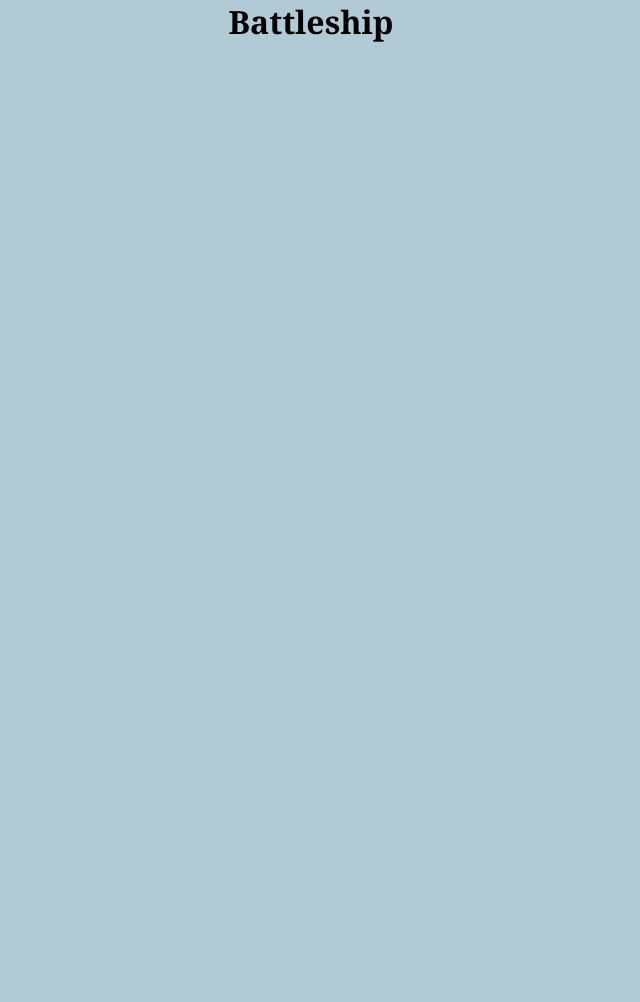
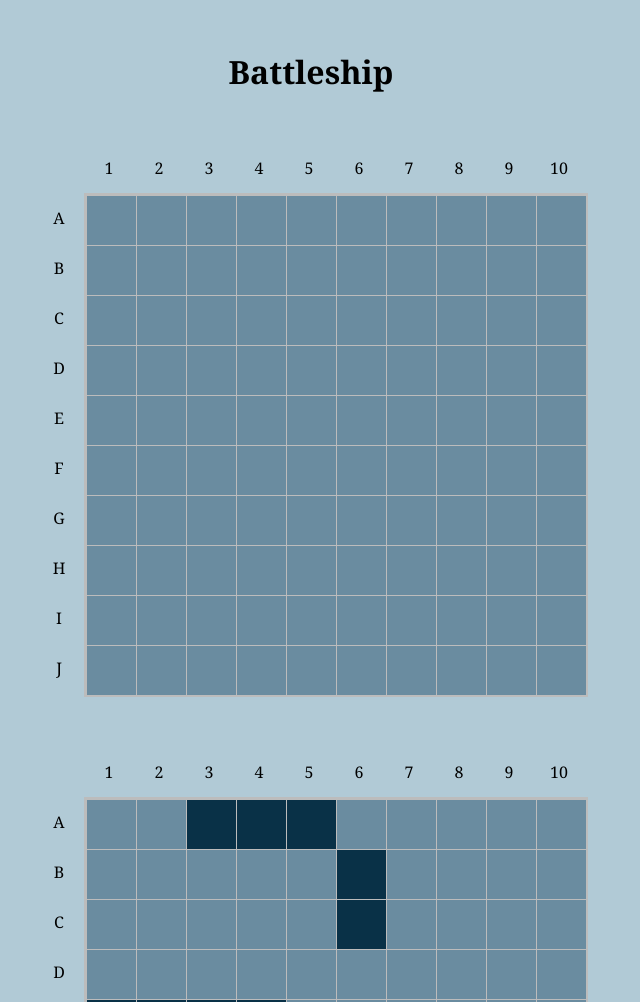
Before and after one commit to hannliao/battleship, a website built with webpack: page src/index.html in a window 1280 px wide. Shown: the top 1002 px of the page, without its empty margins (329-969 px from the left). Before the commit the page ends 800 px from the top, so only its background shows below. Built offline with nearby package versions, Linux system fonts and the light colour scheme.

Commit message:
Render gameboards

```diff
--- a/src/dom.js
+++ b/src/dom.js
@@ -1,12 +1,13 @@
 function renderBoard(gameboard) {
   const board = document.createElement('div');
+  board.classList.add('board');
 
   for (let row = 0; row < gameboard.board.length; row++) {
     for (let col = 0; col < gameboard.board[row].length; col++) {
       const cell = document.createElement('button');
       cell.classList.add('cell');
 
-      if (gameboard.board[row][col] !== null) {
+      if (gameboard.board[col][row] !== null) {
         cell.classList.add('ship');
       } else {
         cell.classList.add('empty');
@@ -16,9 +17,33 @@ function renderBoard(gameboard) {
     }
   }
 
+  const { xAxisDiv, yAxisDiv } = renderAxes();
+  const boardContainer = document.createElement('div');
+  boardContainer.classList.add('board-container');
+  boardContainer.innerHTML = '';
+  boardContainer.append(xAxisDiv, yAxisDiv, board);
+
   const gameContainer = document.querySelector('#game');
-  gameContainer.innerHTML = '';
-  gameContainer.appendChild(board);
+  gameContainer.appendChild(boardContainer);
+}
+
+function renderAxes() {
+  const xAxisDiv = document.createElement('div');
+  const xAxis = ['', '1', '2', '3', '4', '5', '6', '7', '8', '9', '10'];
+  xAxis.forEach((num) => renderAxis(num, xAxisDiv));
+
+  const yAxisDiv = document.createElement('div');
+  const yAxis = ['A', 'B', 'C', 'D', 'E', 'F', 'G', 'H', 'I', 'J'];
+  yAxis.forEach((letter) => renderAxis(letter, yAxisDiv));
+
+  return { xAxisDiv, yAxisDiv };
+}
+
+function renderAxis(label, axisDiv) {
+  const axis = document.createElement('div');
+  axis.textContent = label;
+  axisDiv.appendChild(axis);
+  axisDiv.classList.add('axis');
 }
 
 export { renderBoard };
--- a/src/factories/player.js
+++ b/src/factories/player.js
@@ -11,6 +11,7 @@ export default function Player(name) {
     attacks.push([x, y]);
   }
   return {
+    name,
     gameboard,
     attack,
   };
--- a/src/index.html
+++ b/src/index.html
@@ -9,6 +9,8 @@
     <header>
       <h1>Battleship</h1>
     </header>
-    <main id="game"></main>
+    <main>
+      <section id="game"></section>
+    </main>
   </body>
 </html>
--- a/src/index.js
+++ b/src/index.js
@@ -13,20 +13,20 @@ const game = () => {
   const submarine = Ship('submarine', 3);
   const destroyer = Ship('destroyer', 2);
 
-  player1.board.placeShip(carrier, 'y', 7, 5);
-  player1.board.placeShip(battleship, 'x', 0, 4);
-  player1.board.placeShip(cruiser, 'x', 2, 0);
-  player1.board.placeShip(submarine, 'x', 1, 8);
-  player1.board.placeShip(destroyer, 'y', 5, 1);
+  player1.gameboard.placeShip(carrier, 'y', 7, 5);
+  player1.gameboard.placeShip(battleship, 'x', 0, 4);
+  player1.gameboard.placeShip(cruiser, 'x', 2, 0);
+  player1.gameboard.placeShip(submarine, 'x', 1, 8);
+  player1.gameboard.placeShip(destroyer, 'y', 5, 1);
 
-  player2.board.placeShip(carrier, 'x', 3, 0);
-  player2.board.placeShip(battleship, 'x', 3, 4);
-  player2.board.placeShip(cruiser, 'x', 1, 8);
-  player2.board.placeShip(submarine, 'y', 7, 7);
-  player2.board.placeShip(destroyer, 'y', 9, 8);
+  player2.gameboard.placeShip(carrier, 'x', 3, 0);
+  player2.gameboard.placeShip(battleship, 'x', 3, 4);
+  player2.gameboard.placeShip(cruiser, 'x', 1, 8);
+  player2.gameboard.placeShip(submarine, 'y', 7, 7);
+  player2.gameboard.placeShip(destroyer, 'y', 9, 8);
 
-  renderBoard(player1.board);
-  renderBoard(player2.board);
+  renderBoard(player2.gameboard);
+  renderBoard(player1.gameboard);
 };
 
-export { game };
+game();
--- a/src/style.css
+++ b/src/style.css
@@ -1,8 +1,10 @@
 :root {
   --bg-light: rgb(177, 202, 214);
-  --bg-dark: rgba(9, 49, 71, 0.5);
-  --hover: rgb(163, 184, 194);
-  --lightgray: #dedede;
+  --bg-dark: rgb(9, 49, 71);
+  --cell: rgb(106, 140, 160);
+  --hover: rgb(131, 154, 164);
+  --border: #bcbcbc;
+  --lightgray: #cdcdcd;
 }
 
 * {
@@ -25,6 +27,45 @@ button:hover {
   cursor: pointer;
 }
 
+header {
+  margin: 50px;
+}
+
+.board-container {
+  display: grid;
+  grid-template-columns: 50px 1fr;
+  margin-bottom: 50px;
+}
+
+.axis:first-of-type {
+  grid-column: 1 / 3;
+  display: flex;
+}
+
+.axis * {
+  width: 50px;
+  height: 50px;
+  align-content: center;
+  text-align: center;
+}
+
+.board {
+  display: grid;
+  grid-template-columns: repeat(10, 50px);
+  grid-template-rows: repeat(10, 50px);
+  border: 2px solid var(--border);
+}
+
 .cell {
-  background-color: var(--lightgray);
+  background-color: var(--cell);
+  width: 50px;
+  height: 50px;
+  border: 1px solid var(--border);
+  border-bottom: none;
+  border-right: none;
 }
+
+/* hide opponent's ships */
+.board-container:last-of-type .ship {
+  background-color: var(--bg-dark);
+}
```
Also changed, not shown: src/tests/player.test.js (+1 -1 lines).
